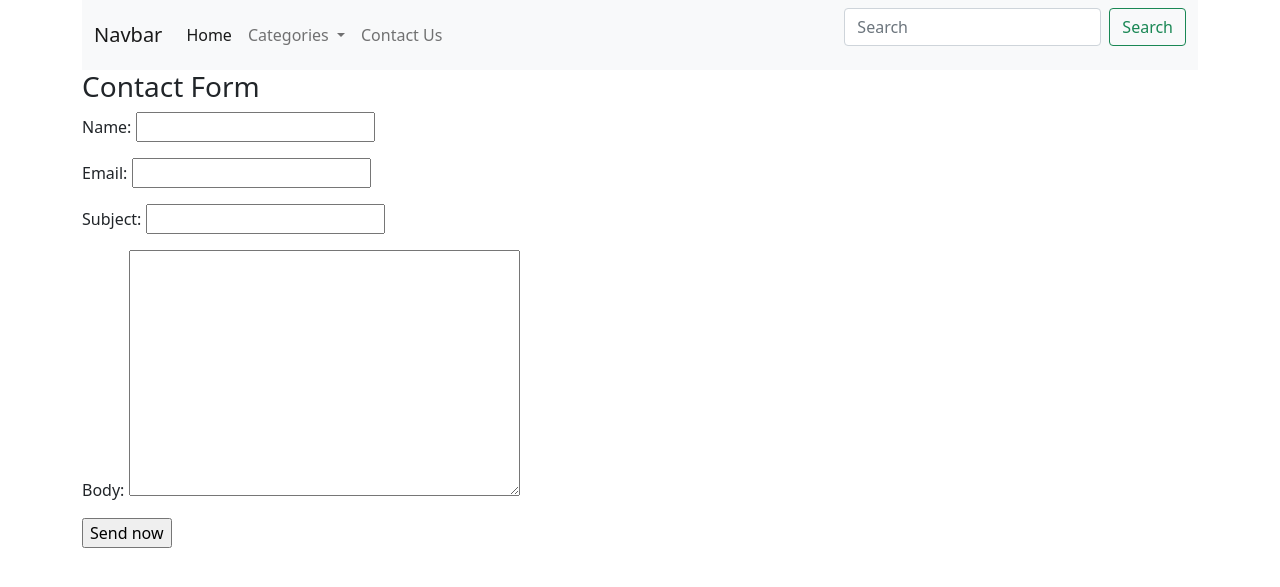
After one commit to ermalgashi/blog-project, a Django app: page /contact/ in a window 1280 px wide. The commit adds this page. Shown: the top 587 px of the page. Run offline with Django 3.2, Linux system fonts and the light colour scheme; data that the repository does not hold is empty.

Commit message:
Made changes to navbar to add contact_us link, also created the form and model for the contact to handle all incoming contact

```diff
--- a/posts/admin.py
+++ b/posts/admin.py
@@ -1,5 +1,5 @@
 from django.contrib import admin
-from .models import Posts, Category
+from .models import Posts, Category, Contact
 
 
 # Register your models here.
@@ -14,3 +14,4 @@ class PostsAdmin(admin.ModelAdmin):
 
 admin.site.register(Posts, PostsAdmin)
 admin.site.register(Category)
+admin.site.register(Contact)
--- a/posts/forms.py
+++ b/posts/forms.py
@@ -1,8 +1,14 @@
 from django.forms import ModelForm
-from .models import Posts
+from .models import Posts, Contact
 
 
 class PostForm(ModelForm):
     class Meta:
         model = Posts
         exclude = ["author"]
+
+
+class ContactForm(ModelForm):
+    class Meta:
+        model = Contact
+        exclude = ["date_created"]
--- a/posts/models.py
+++ b/posts/models.py
@@ -29,3 +29,14 @@ class Posts(models.Model):
     class Meta:
         ordering = ("-date_created",)
         verbose_name_plural = "Posts"
+
+
+class Contact(models.Model):
+    name = models.CharField(max_length=50)
+    email = models.EmailField()
+    subject = models.CharField(max_length=50)
+    body = models.TextField()
+    date_created = models.DateTimeField(auto_now_add=True)
+
+    def __str__(self):
+        return f"Subject: {self.subject}, Email: {self.email}"
--- a/posts/urls.py
+++ b/posts/urls.py
@@ -4,6 +4,7 @@ from . import views
 
 urlpatterns = [
     path("", views.all_posts, name="all_posts"),
+    path("contact/", views.contact_us, name="contact_us"),
     path("<int:cat_id>/", views.all_posts, name="get_posts_by_category"),
     path("<int:cat_id>/<int:id>/", views.get_post, name="get_post"),
     path("<int:id>/edit", views.edit_post, name="edit_post"),
--- a/posts/views.py
+++ b/posts/views.py
@@ -1,5 +1,5 @@
 from django.shortcuts import render, redirect, get_object_or_404
-from .forms import PostForm
+from .forms import PostForm, ContactForm
 
 from .models import Posts, Category
 
@@ -42,3 +42,16 @@ def edit_post(request, id):
 
     context = {"form": form}
     return render(request, "posts/edit_view.html", context=context)
+
+
+def contact_us(request):
+    if request.method == "POST":
+        form = ContactForm(request.POST)
+        if form.is_valid():
+            form.save()
+            return redirect("all_posts")
+    else:
+        form = ContactForm()
+
+    context = {"form": form}
+    return render(request, "posts/contact_us.html", context=context)
--- a/templates/navbar.html
+++ b/templates/navbar.html
@@ -21,9 +21,9 @@
             {% endfor %}
           </ul>
         </li>
-        <!-- <li class="nav-item">
-          <a class="nav-link disabled" href="#" tabindex="-1" aria-disabled="true">Disabled</a>
-        </li> -->
+        <li class="nav-item">
+          <a class="nav-link" href="{% url 'contact_us' %}" tabindex="-1" aria-disabled="true">Contact Us</a>
+        </li>
       </ul>
       <form class="d-flex">
         <input class="form-control me-2" type="search" placeholder="Search" aria-label="Search">
--- /dev/null
+++ b/templates/posts/contact_us.html
@@ -0,0 +1,11 @@
+{% extends 'base.html' %}
+{% block content %}
+<h3>Contact Form</h3>
+
+<form action="" method="POST">
+{% csrf_token %}
+{{form.as_p}}
+<!-- <input type="submit" value="Contact">  -->
+<input type="submit" value="Send now">
+</form>
+{% endblock %}
```
Also changed, not shown: posts/migrations/0005_contact.py (added).
